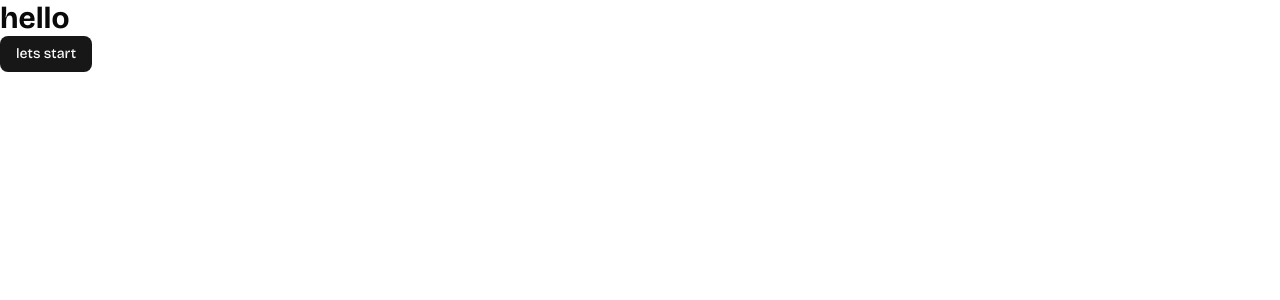
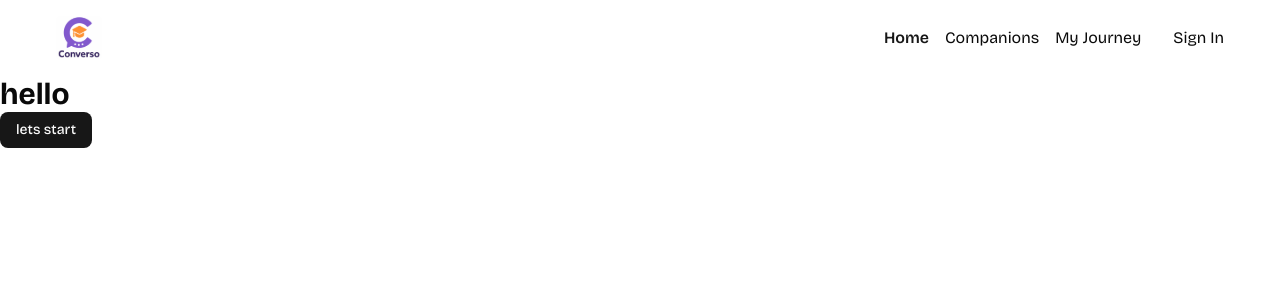
Before and after one commit to git-shweta1010/SaaS-LMS-app, a Next.js app: page / in a window 1280 px wide. Shown: the top 300 px of the page. Built offline with nearby package versions, Linux system fonts and the light colour scheme.

Commit message:
implement navbar

```diff
--- a/app/layout.tsx
+++ b/app/layout.tsx
@@ -1,6 +1,7 @@
 import type { Metadata } from "next";
 import { Bricolage_Grotesque } from "next/font/google";
 import "./globals.css";
+import Navbar from "@/components/Navbar";
 
 const bricolage = Bricolage_Grotesque({
   variable: "--font-bricolage",
@@ -19,7 +20,11 @@
 }>) {
   return (
     <html lang="en">
-      <body className={`${bricolage.variable} antialiased`}>{children}</body>
+      <body className={`${bricolage.variable} antialiased`}>
+        <Navbar />
+        {children}
+
+      </body>
     </html>
   );
 }
--- /dev/null
+++ b/components/NavItems.tsx
@@ -0,0 +1,31 @@
+'use client';
+
+import Link from "next/link";
+import {usePathname} from "next/navigation";
+import {cn} from "@/lib/utils";
+
+const navItems = [
+    { label:'Home', href: '/' },
+    { label: 'Companions', href: '/companions' },
+    { label: 'My Journey', href: 'my-journey' },
+]
+
+const NavItems = () => {
+    const pathname = usePathname();
+
+    return (
+        <nav className="flex items-center gap-4">
+            {navItems.map(({ label, href }) => (
+                <Link
+                    href={href}
+                    key={label}
+                    className={cn(pathname === href && 'text-primary font-semibold')}
+                >
+                    {label}
+                </Link>
+            ))}
+        </nav>
+    )
+}
+
+export default NavItems
--- /dev/null
+++ b/components/Navbar.tsx
@@ -0,0 +1,36 @@
+import Link from "next/link";
+import Image from "next/image";
+// import { SignInButton, SignedIn, SignedOut, UserButton } from "@clerk/nextjs";
+import NavItems from "@/components/NavItems";
+
+const Navbar = () => {
+    return (
+        <nav className="navbar">
+            <Link href="/">
+                <div className="flex items-center gap-2.5 cursor-pointer">
+                    <Image
+                        src="/images/logo.svg"
+                        alt="logo"
+                        width={46}
+                        height={44}
+                    />
+                </div>
+            </Link>
+            <div className="flex items-center gap-8">
+                <NavItems />
+                <p>Sign In</p>
+                {/* <NavItems />
+                <SignedOut>
+                    <SignInButton>
+                        <button className="btn-signin">Sign In</button>
+                    </SignInButton>
+                </SignedOut>
+                <SignedIn>
+                    <UserButton />
+                </SignedIn> */}
+            </div>
+        </nav>
+    )
+}
+
+export default Navbar
```
